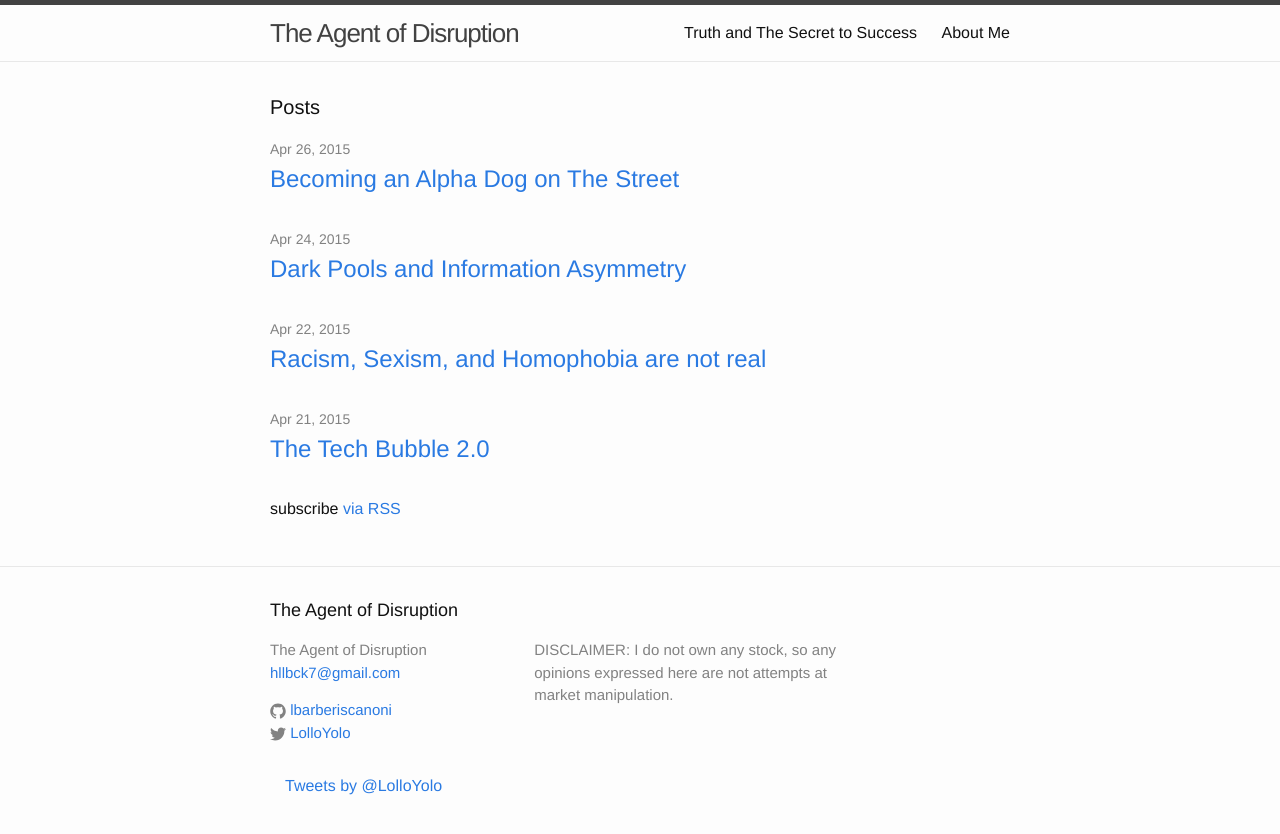
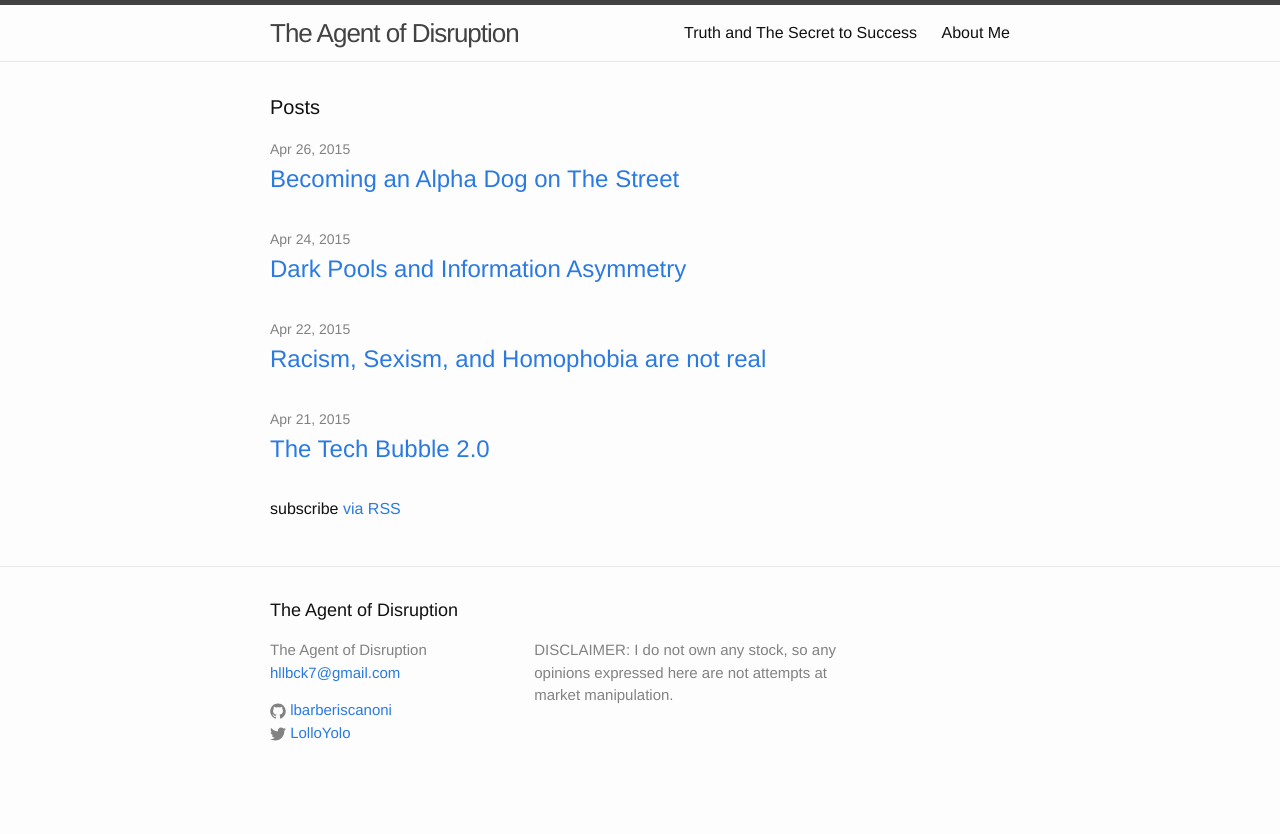
Before and after one commit to lbarberiscanoni/TheAgentOfDisruption, a Jekyll site: the page built from index.html, in a window 1280 px wide. Shown: the top 834 px of the page. Built offline with Jekyll 4.4.1, drawn with Linux system fonts in a browser that asks for light colours.

Commit message:
yea the twitter feed ain't happening for now

```diff
--- a/_includes/footer.html
+++ b/_includes/footer.html
@@ -46,9 +46,6 @@
         <p class="text">{{ site.description }}</p>
       </div>
     </div>
-    <div class="footer-col footer-col-3 twitter">
-        <a class="twitter-timeline" href="https://twitter.com/LolloYolo" data-widget-id="560981316045250560">Tweets by @LolloYolo</a>
-    </div>
   </div>
 
 </footer>
```
